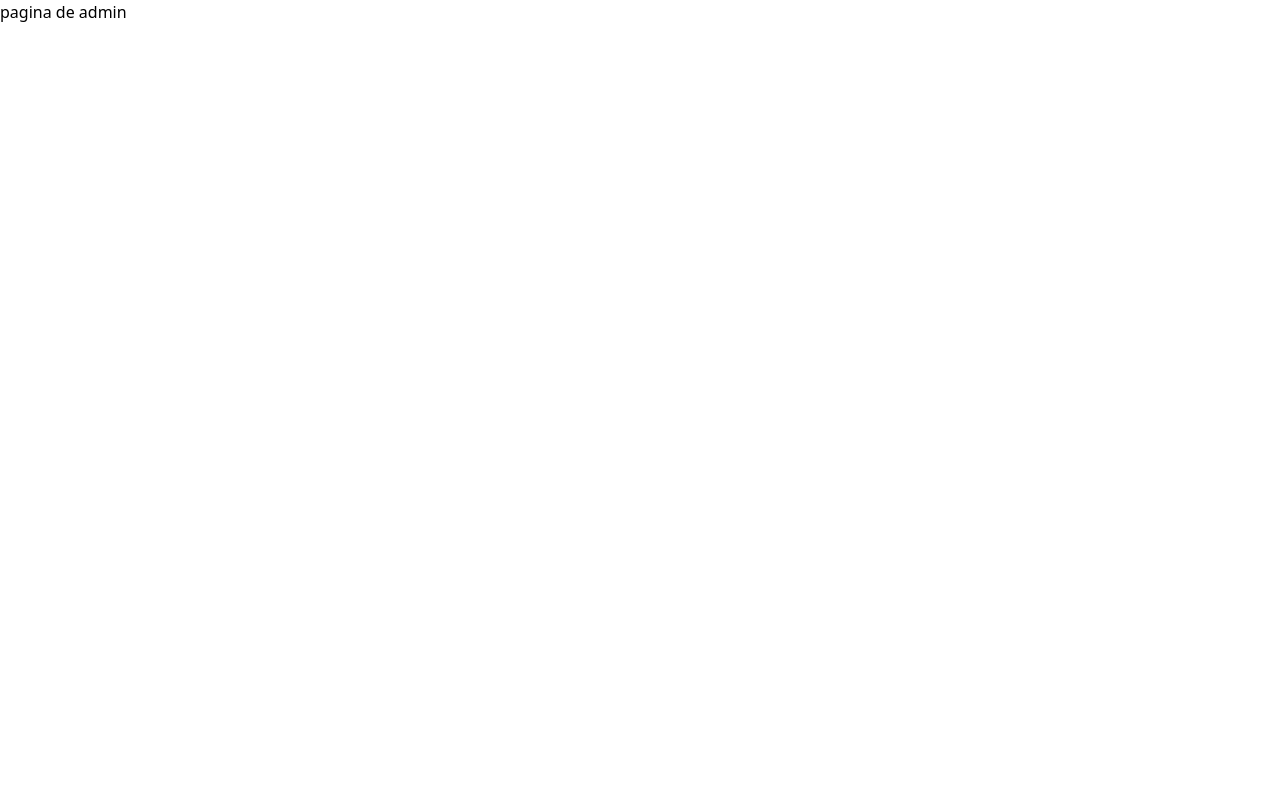
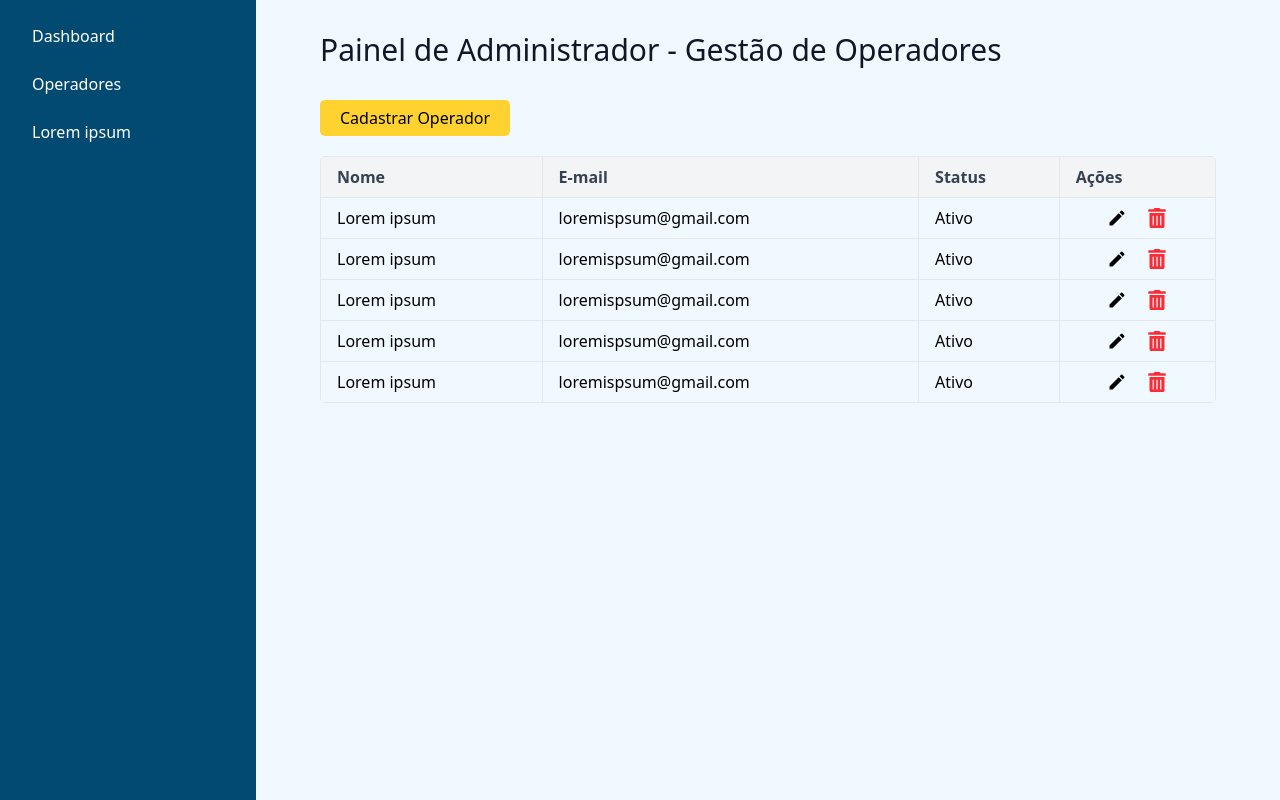
Before and after one commit to Sistema-Portuario/frontend-SP, a React (Vite) app: page / in a window 1280 px wide. Built offline with nearby package versions, Linux system fonts and the light colour scheme.

Commit message:
create the page, the employee management table and the initial part of the sidebar

```diff
--- a/package.json
+++ b/package.json
@@ -13,6 +13,7 @@
     "@tailwindcss/vite": "^4.1.12",
     "react": "^19.1.1",
     "react-dom": "^19.1.1",
+    "react-icons": "^5.5.0",
     "react-router-dom": "^7.8.2",
     "tailwindcss": "^4.1.12"
   },
--- /dev/null
+++ b/src/components/Layout/index.tsx
@@ -0,0 +1,22 @@
+import type { ReactNode } from 'react';
+import Sidebar from '../UI/Sidebar';
+
+interface LayoutProps {
+  children: ReactNode;
+  sidebar?: boolean;
+}
+
+export default function Layout({ children, sidebar = false }: LayoutProps) {
+  return (
+    <div className="w-screen h-screen bg-sky-50">
+      <div className="flex w-full h-full">
+        {sidebar && <Sidebar />}
+
+        <div className=" w-full flex flex-col items-center">
+          {children}
+        </div>
+
+      </div>
+    </div>
+  );
+}
--- /dev/null
+++ b/src/components/UI/Sidebar/index.tsx
@@ -0,0 +1,36 @@
+import { NavLink } from 'react-router-dom';
+
+const Sidebar = () => {
+  return (
+    <div className="w-64 h-full bg-sky-900 text-white flex-shrink-0">
+      <ul className="flex flex-col p-4 space-y-2">
+        <li>
+          <NavLink
+            to="/"
+            className="block px-4 py-2 rounded hover:bg-gray-700 transition-colors"
+          >
+            Dashboard
+          </NavLink>
+        </li>
+        <li>
+          <NavLink
+            to="/products"
+            className="block px-4 py-2 rounded hover:bg-gray-700 transition-colors"
+          >
+            Operadores
+          </NavLink>
+        </li>
+        <li>
+          <NavLink
+            to="/orders"
+            className="block px-4 py-2 rounded hover:bg-gray-700 transition-colors"
+          >
+            Lorem ipsum
+          </NavLink>
+        </li>
+      </ul>
+    </div>
+  );
+};
+
+export default Sidebar;
--- a/src/pages/AdminDashboard.tsx
+++ b/src/pages/AdminDashboard.tsx
@@ -1,7 +1,61 @@
+import Layout from '../components/Layout';
+import { MdEdit } from "react-icons/md";
+import { FaTrashAlt } from "react-icons/fa";
+
+
 export default function AdminDashboard() {
+  const users = [
+    { nome: 'Lorem ipsum', email: 'loremispsum@gmail.com', status: 'Ativo' },
+    { nome: 'Lorem ipsum', email: 'loremispsum@gmail.com', status: 'Ativo' },
+    { nome: 'Lorem ipsum', email: 'loremispsum@gmail.com', status: 'Ativo' },
+    { nome: 'Lorem ipsum', email: 'loremispsum@gmail.com', status: 'Ativo' },
+    { nome: 'Lorem ipsum', email: 'loremispsum@gmail.com', status: 'Ativo' },
+  ];
+
   return (
-    <div>
-      pagina de admin
-    </div>
-  )
+    <Layout sidebar={true}>
+      <div className="max-w-4xl min-w-4xl flex flex-col items-center gap-5 pt-8">
+        <div className="w-full flex flex-col gap-8 items-start">
+          <h1 className="text-3xl text-gray-900">
+            Painel de Administrador - Gestão de Operadores
+          </h1>
+          <button className="bg-amber-300 pl-5 pr-5 pt-1.5 pb-1.5 rounded-[5px] cursor-pointer hover:bg-amber-400 transition">
+            Cadastrar Operador
+          </button>
+        </div>
+
+        <div className="w-full min-w-[600px] rounded-[5px] overflow-x-hidden">
+          <table className="w-full">
+            <thead className="bg-gray-100">
+              <tr>
+                <th className=" border border-gray-200 px-4 py-2 text-left text-gray-700">Nome</th>
+                <th className="border border-gray-200 px-4 py-2 text-left text-gray-700">E-mail</th>
+                <th className="border border-gray-200 px-4 py-2 text-left text-gray-700">Status</th>
+                <th className="border border-gray-200 px-4 py-2 text-left text-gray-700">Ações</th>
+              </tr>
+            </thead>
+            <tbody>
+              {users.map((user, index) => (
+                <tr key={index} className="border-t border-gray-200">
+                  <td className="border border-gray-200 px-4 py-2">{user.nome}</td>
+                  <td className="border border-gray-200 px-4 py-2">{user.email}</td>
+                  <td className="border border-gray-200 px-4 py-2">{user.status}</td>
+                  <td className="border border-gray-200 px-4 py-2">
+                    <div className='flex justify-center items-center gap-5'>
+                      <button className="text-blue-500 hover:text-blue-700 flex items-center justify-center cursor-pointer">
+                        <MdEdit color='black' size={20}/>
+                      </button>
+                      <button className="text-red-500 hover:text-red-700 flex items-center justify-center cursor-pointer">
+                        <FaTrashAlt size={20}/>
+                      </button>
+                    </div>
+                  </td>
+                </tr>
+              ))}
+            </tbody>
+          </table>
+        </div>
+      </div>
+    </Layout>
+  );
 }
```
Also changed, not shown: 1 other file (tests, documents, lock files or other folders).
